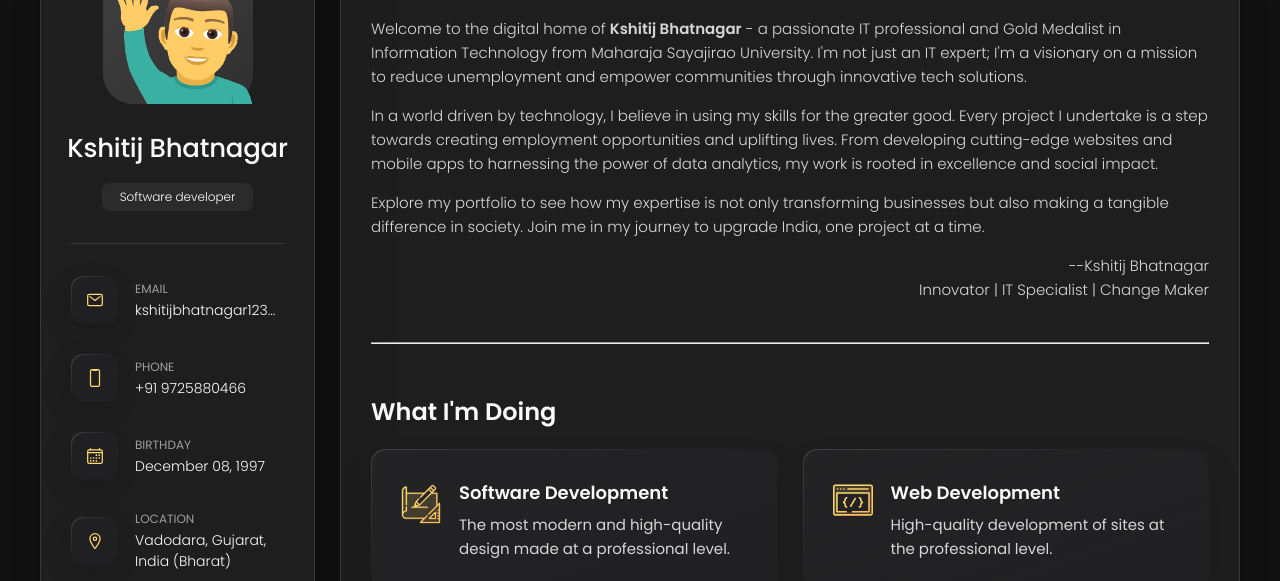
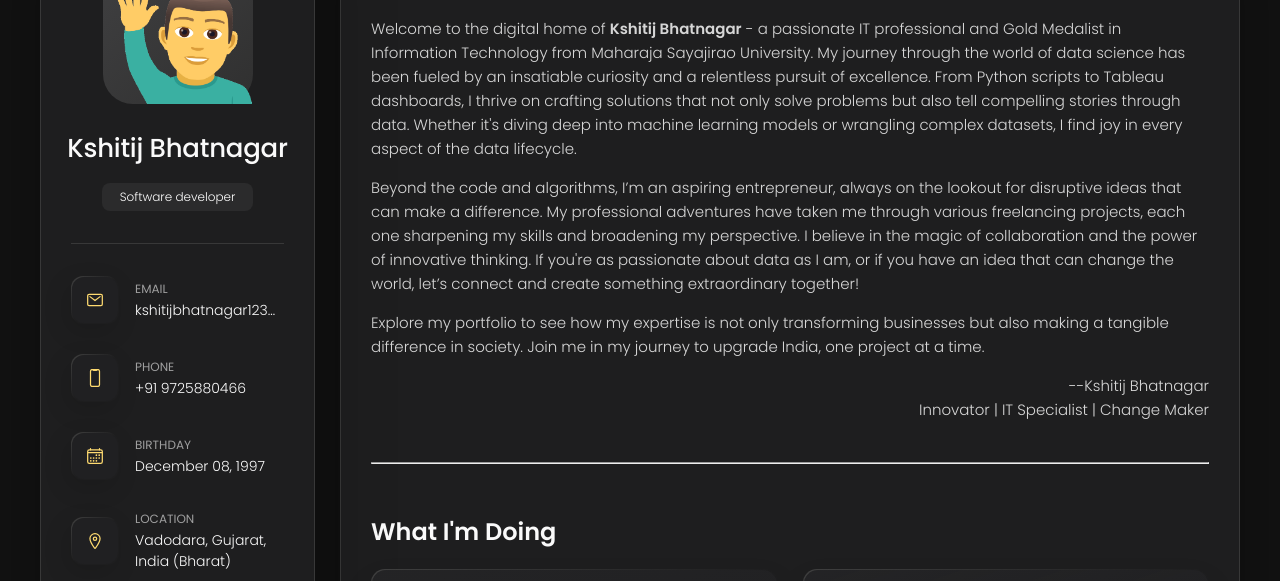
Before and after one commit to BhatnagarKshitij/Kshitij, a plain HTML site: page index.html in a window 1280 px wide. Shown: the part 162-743 px from the top of the page. Drawn offline with nearby package versions, Linux system fonts and the light colour scheme.

Commit message:
Update index.html

```diff
--- a/index.html
+++ b/index.html
@@ -173,13 +173,12 @@
                     </header>
 
                     <section class="about-text">
+						<p>
+						Welcome to the digital home of <b>Kshitij Bhatnagar</b> - a passionate IT professional and Gold Medalist in Information Technology from Maharaja Sayajirao University. My journey through the world of data science has been fueled by an insatiable curiosity and a relentless pursuit of excellence. From Python scripts to Tableau dashboards, I thrive on crafting solutions that not only solve problems but also tell compelling stories through data. Whether it's diving deep into machine learning models or wrangling complex datasets, I find joy in every aspect of the data lifecycle.
+						</p>
+
                         <p>
-                            Welcome to the digital home of <b>Kshitij Bhatnagar</b> - a passionate IT professional and Gold Medalist in Information Technology from Maharaja Sayajirao University. I'm not just an IT expert; I'm a visionary on
-                            a mission to reduce unemployment and empower communities through innovative tech solutions.
-                        </p>
-                        <p>
-                            In a world driven by technology, I believe in using my skills for the greater good. Every project I undertake is a step towards creating employment opportunities and uplifting lives. From developing cutting-edge
-                            websites and mobile apps to harnessing the power of data analytics, my work is rooted in excellence and social impact.
+                            Beyond the code and algorithms, I’m an aspiring entrepreneur, always on the lookout for disruptive ideas that can make a difference. My professional adventures have taken me through various freelancing projects, each one sharpening my skills and broadening my perspective. I believe in the magic of collaboration and the power of innovative thinking. If you're as passionate about data as I am, or if you have an idea that can change the world, let’s connect and create something extraordinary together!
                         </p>
                         <p>
                             Explore my portfolio to see how my expertise is not only transforming businesses but also making a tangible difference in society. Join me in my journey to upgrade India, one project at a time.
```
